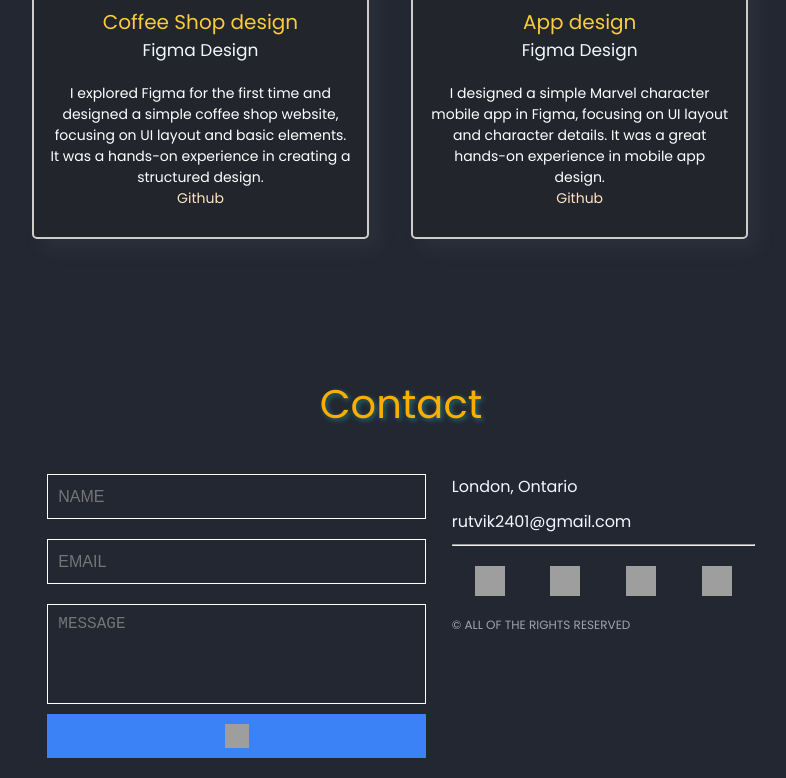
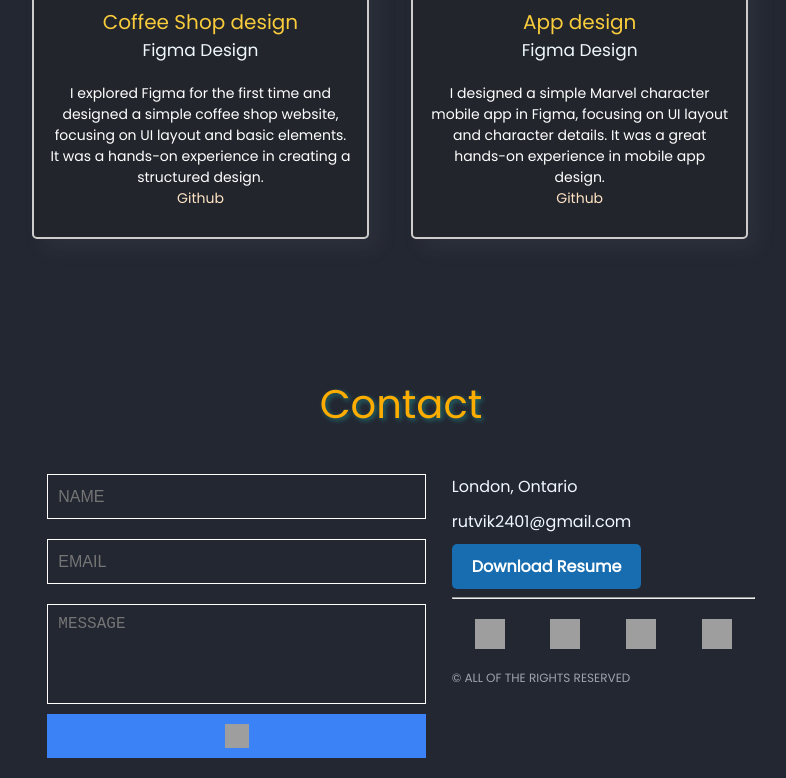
Before and after one commit to rutvikp07/portfolio, a plain HTML site: page index.html in a window 1280 px wide. Shown: the part 2983-3761 px from the top of the page, without its empty margins (239-1025 px from the left). Drawn offline with Linux system fonts and the light colour scheme; grey boxes are pictures that could not be loaded.

Commit message:
Add files via upload

```diff
--- a/index.html
+++ b/index.html
@@ -204,6 +204,7 @@
             <div class="contact-info">
                 <p> London, Ontario</p>
                 <p> rutvik2401@gmail.com</p>
+                <a href="\Resume-Rutvik.pdf" download class="download-btn">Download Resume</a>
                 <hr>
                 <div class="social-icons">
                     <img width="30" height="30" src="https://img.icons8.com/ios-filled/50/github.png" alt="github" />
--- a/style.css
+++ b/style.css
@@ -384,13 +384,27 @@ textarea {
 }
 
 input[type=submit] {
-    background-color: #04AA6D;
+    background-color: #347275;
     color: white;
     padding: 12px 20px;
     border: none;
     border-radius: 4px;
 
 }
+.download-btn {
+    display: inline-block;
+    padding: 10px 20px;
+    background-color: #176daf;
+    color: white;
+    border-radius: 5px;
+    text-decoration: none;
+    font-weight: bold;
+    transition: background 0.3s;
+  }
+
+  .download-btn:hover {
+    background-color: #007b82;
+  }
 
 @media (max-width: 768px) {
     body {
@@ -512,7 +526,7 @@ input[type=submit] {
         display: none;
     }
     .social-icons img{
-        background-color: aliceblue;
+        background-color: rgb(255, 255, 255);
         margin: 5px;
         border-radius: 5px;
     }
```
Also changed, not shown: 1 other file.
